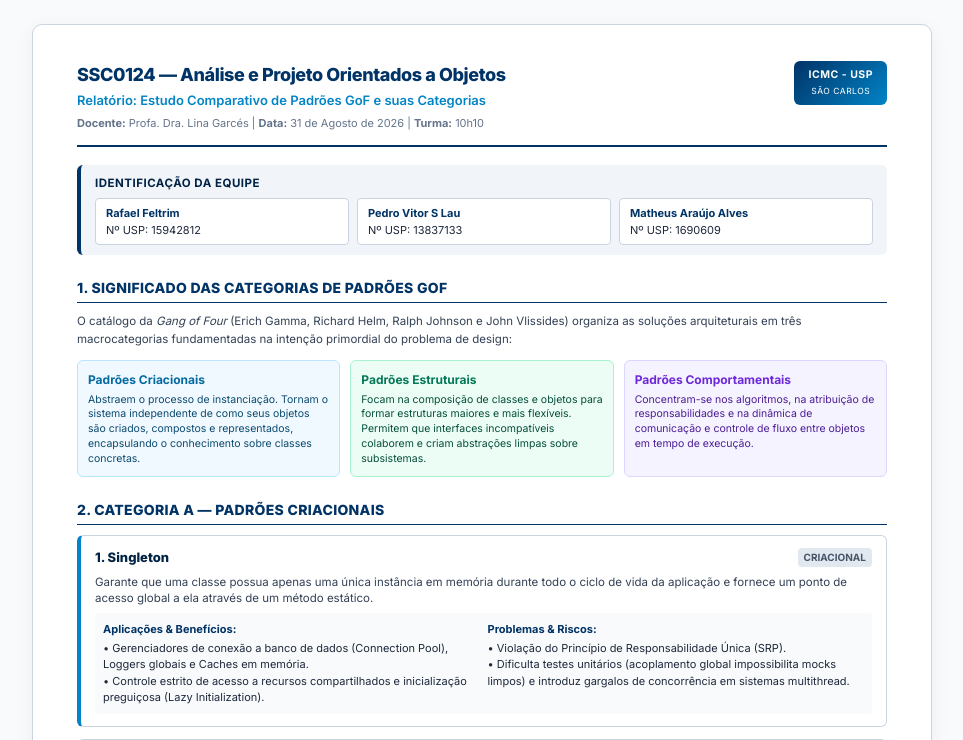
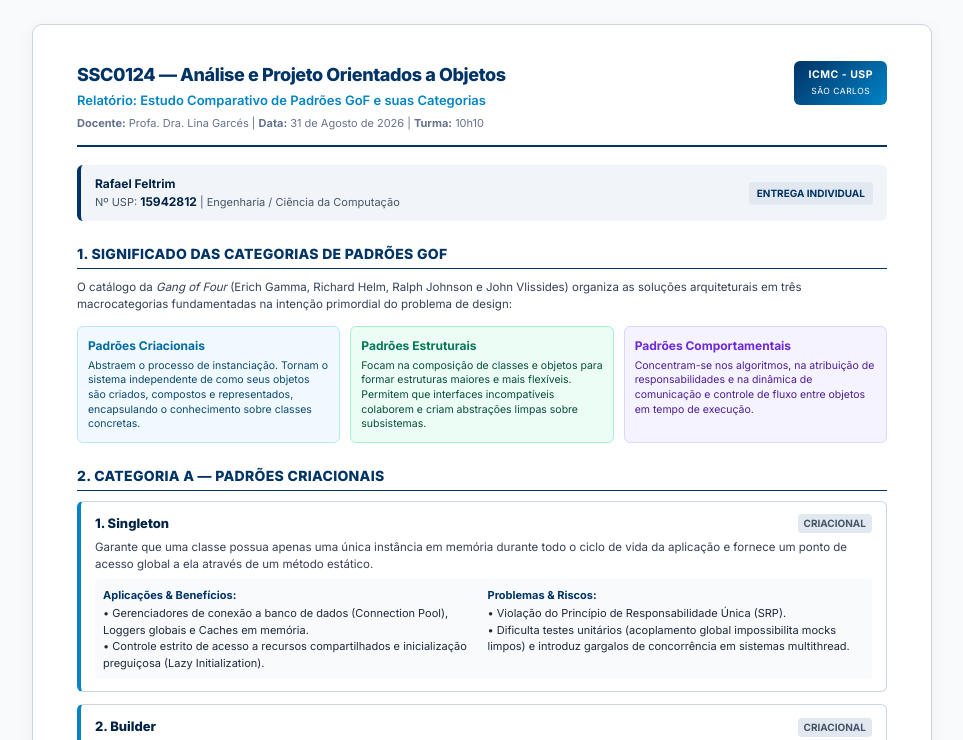
Before and after one commit to RaFeltrim/APOO-USP, a plain HTML site: page 03-Padroes-de-Projeto-GoF/03-Atividade-Comparacao-Categorias-Completa/relatorio-gof-completo.html in a window 1280 px wide. Shown: the top 740 px of the page, without its empty margins (158-1121 px from the left). Drawn offline with Linux system fonts and the light colour scheme.

Commit message:
docs: ajustar entrega da atividade 3 (GoF Parte 2) como individual para Rafael Feltrim

```diff
--- a/03-Padroes-de-Projeto-GoF/03-Atividade-Comparacao-Categorias-Completa/generate_pdf.js
+++ b/03-Padroes-de-Projeto-GoF/03-Atividade-Comparacao-Categorias-Completa/generate_pdf.js
@@ -4,7 +4,7 @@ const path = require('path');
 
 (async () => {
     try {
-        console.log("Launching browser for GoF Part 2 PDF...");
+        console.log("Launching browser for GoF Part 2 PDF (Individual)...");
         const browser = await puppeteer.launch({
             executablePath: 'C:\\Program Files\\Google\\Chrome\\Application\\chrome.exe',
             headless: 'new'
@@ -17,7 +17,7 @@ const path = require('path');
         await page.goto(documentUrl, { waitUntil: 'networkidle0' });
 
         console.log("Generating PDF...");
-        const outputPath = path.join(__dirname, 'Atividade_3_Padroes_GoF_Segunda_Parte_Grupo.pdf');
+        const outputPath = path.join(__dirname, 'Rafael_Feltrim_Atividade3_Comparacao_Categorias_GoF.pdf');
         await page.pdf({
             path: outputPath,
             format: 'A4',
@@ -26,7 +26,7 @@ const path = require('path');
         });
 
         await browser.close();
-        console.log('SUCCESS: Atividade_3_Padroes_GoF_Segunda_Parte_Grupo.pdf gerado com sucesso!');
+        console.log('SUCCESS: Rafael_Feltrim_Atividade3_Comparacao_Categorias_GoF.pdf gerado com sucesso!');
     } catch (err) {
         console.error("Error generating PDF:", err);
     }
--- a/03-Padroes-de-Projeto-GoF/03-Atividade-Comparacao-Categorias-Completa/relatorio-gof-completo.html
+++ b/03-Padroes-de-Projeto-GoF/03-Atividade-Comparacao-Categorias-Completa/relatorio-gof-completo.html
@@ -3,7 +3,7 @@
 <head>
     <meta charset="UTF-8">
     <meta name="viewport" content="width=device-width, initial-scale=1.0">
-    <title>Estudo Comparativo de Padrões GoF e Categorias</title>
+    <title>Estudo Comparativo de Padrões GoF e Categorias — Rafael Feltrim</title>
     <style>
         @import url('https://fonts.googleapis.com/css2?family=Inter:wght@300;400;500;600;700;800&family=JetBrains+Mono:wght@400;500&display=swap');
 
@@ -86,40 +86,36 @@
             text-align: center;
         }
 
-        /* MEMBERS CARD */
-        .members-card {
+        /* STUDENT CARD */
+        .student-card {
             background: #f1f5f9;
             border-left: 4px solid var(--primary);
             border-radius: 6px;
             padding: 10px 14px;
             margin-bottom: 20px;
+            display: flex;
+            justify-content: space-between;
+            align-items: center;
         }
 
-        .members-card h3 {
-            font-size: 11.5px;
-            font-weight: 700;
+        .student-info strong {
+            font-size: 12px;
             color: var(--primary-dark);
-            margin-bottom: 6px;
-            text-transform: uppercase;
-            letter-spacing: 0.5px;
         }
 
-        .members-grid {
-            display: grid;
-            grid-template-columns: repeat(3, 1fr);
-            gap: 8px;
+        .student-info p {
+            font-size: 11px;
+            color: #475569;
         }
 
-        .member-item {
-            background: white;
-            padding: 6px 10px;
+        .student-type {
+            background: #e2e8f0;
+            color: var(--primary);
+            font-size: 10px;
+            padding: 4px 8px;
             border-radius: 4px;
-            border: 1px solid #cbd5e1;
-            font-size: 11px;
-        }
-
-        .member-item strong {
-            color: var(--primary);
+            font-weight: 700;
+            text-transform: uppercase;
         }
 
         /* SECTION TITLES */
@@ -272,19 +268,14 @@
         </div>
     </div>
 
-    <!-- MEMBERS CARD -->
-    <div class="members-card">
-        <h3>Identificação da Equipe</h3>
-        <div class="members-grid">
-            <div class="member-item">
-                <strong>Rafael Feltrim</strong><br>Nº USP: 15942812
-            </div>
-            <div class="member-item">
-                <strong>Pedro Vitor S Lau</strong><br>Nº USP: 13837133
-            </div>
-            <div class="member-item">
-                <strong>Matheus Araújo Alves</strong><br>Nº USP: 1690609
-            </div>
+    <!-- STUDENT CARD -->
+    <div class="student-card">
+        <div class="student-info">
+            <strong>Rafael Feltrim</strong>
+            <p>Nº USP: <strong>15942812</strong> | Engenharia / Ciência da Computação</p>
+        </div>
+        <div class="student-type">
+            Entrega Individual
         </div>
     </div>
 
@@ -635,7 +626,7 @@
     </table>
 
     <div class="footer-note">
-        SSC0124 — Análise e Projeto Orientados a Objetos • ICMC - USP São Carlos • Relatório Oficial de Avaliação GoF
+        SSC0124 — Análise e Projeto Orientados a Objetos • ICMC - USP São Carlos • Relatório Individual de Avaliação GoF
     </div>
 </div>
 
```
Also changed, not shown: 2 other files.
